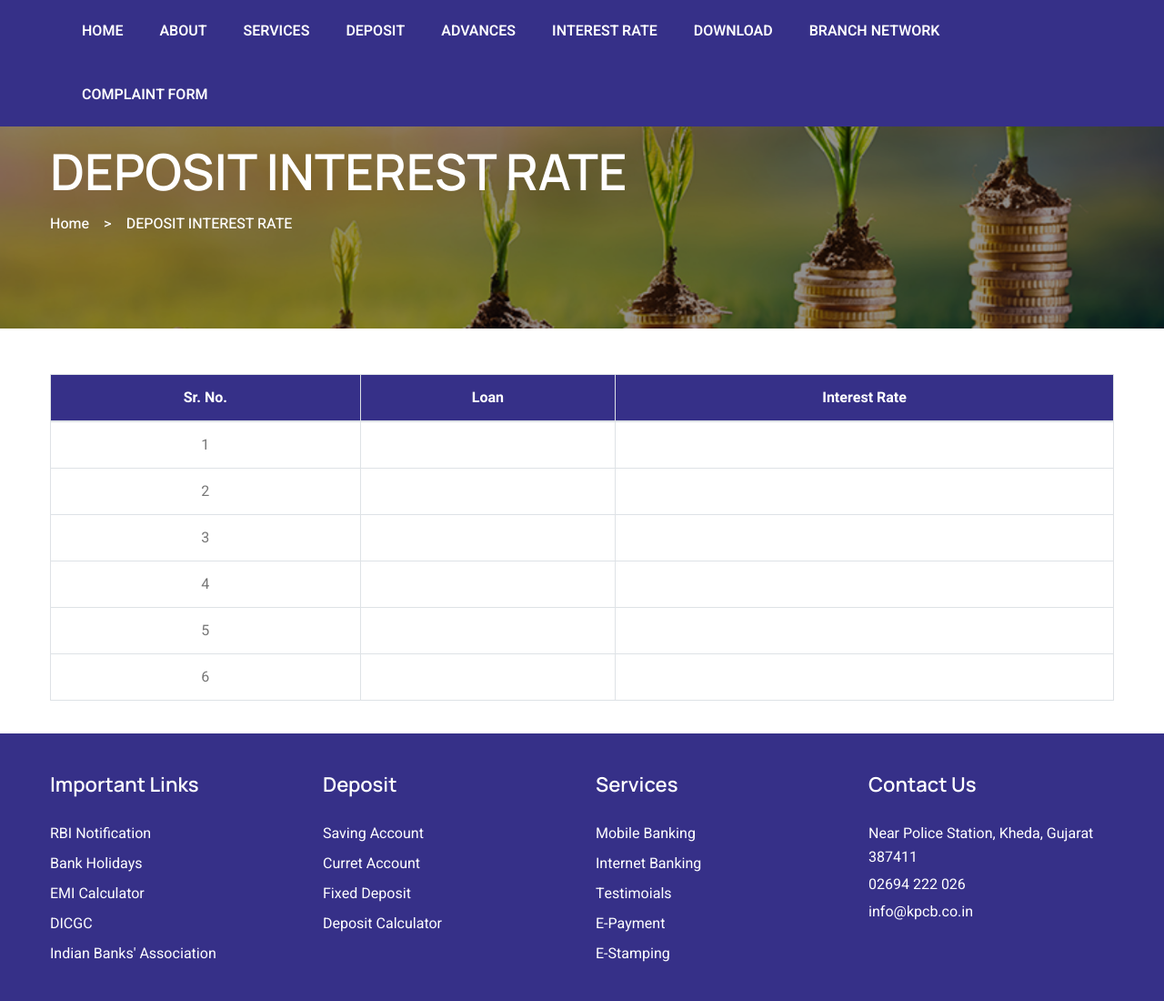
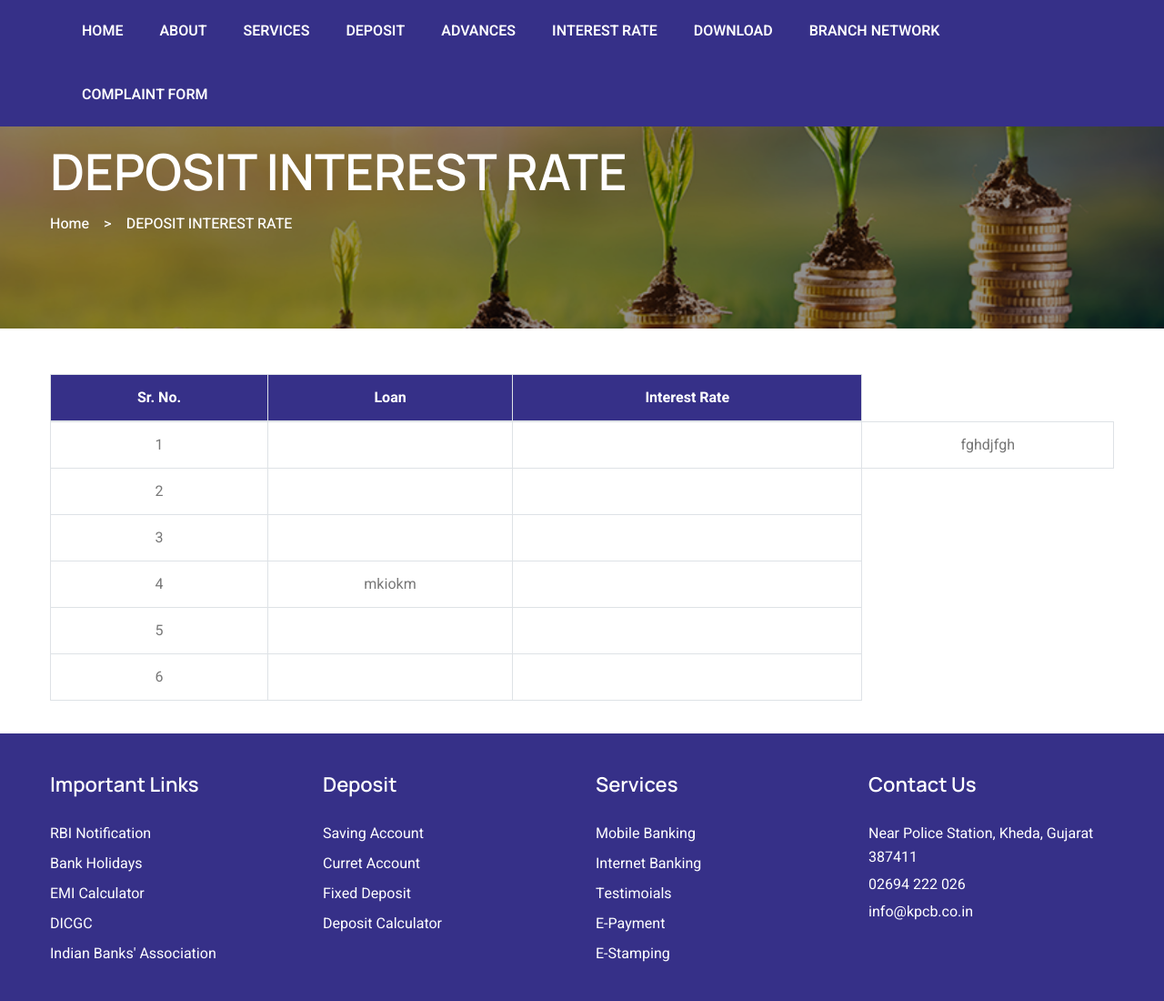
Before and after one commit to bhavika2517/kheda, a PHP site: page /deposit-interest-rate.php in a window 1280 px wide. Shown: the part 141-1241 px from the top of the page at 91% size. Run offline with PHP 8.4, Linux system fonts and the light colour scheme.

Commit message:
Update deposit-interest-rate.php
edit file

```diff
--- a/deposit-interest-rate.php
+++ b/deposit-interest-rate.php
@@ -28,6 +28,7 @@
 							<td>1</td>
 							<td></td>
 							<td></td>
+							<td>fghdjfgh</td>
 						</tr>
 						<tr>
 							<td>2</td>
@@ -41,7 +42,7 @@
 						</tr>
 						<tr>
 							<td>4</td>
-							<td></td>
+							<td>mkiokm</td>
 							<td></td>
 						</tr>
 						<tr>
```
